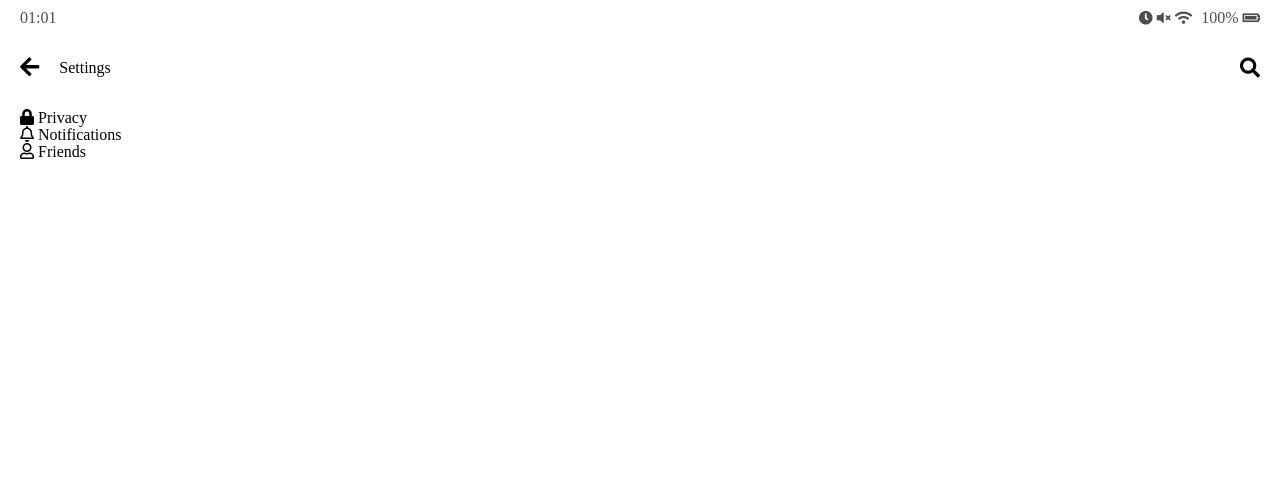
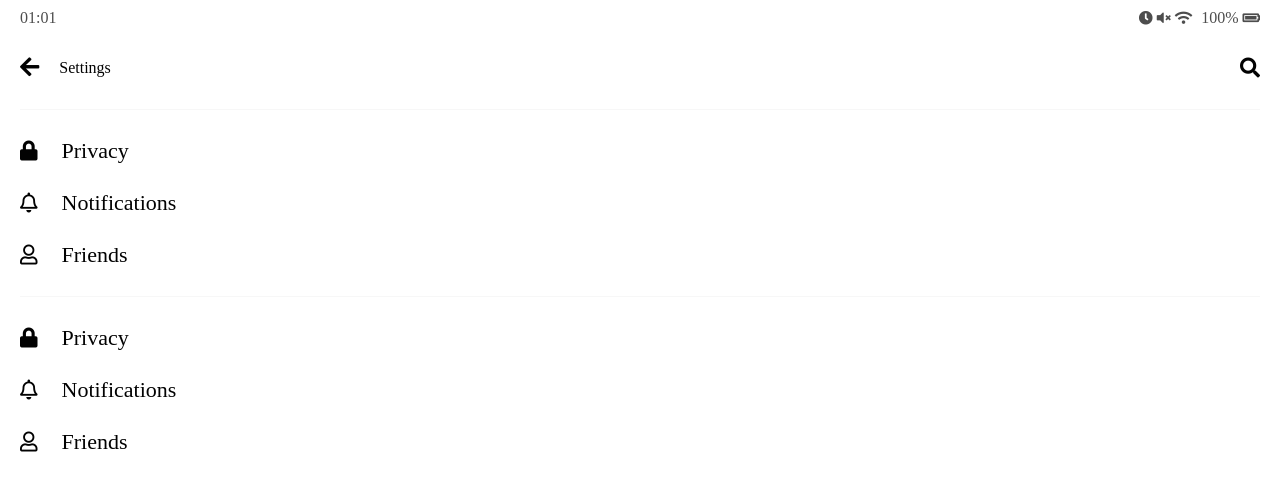
Before and after one commit to hyeonsuk/cloning, a plain HTML site: page kakao-clone/settings.html in a window 1280 px wide. Drawn offline with Linux system fonts and the light colour scheme.

Commit message:
2.11 강의 완료

```diff
--- /dev/null
+++ b/kakao-clone/css/settings.css
@@ -0,0 +1,23 @@
+.settings .settings__sections {
+    padding: 30px 0px;
+    border-top: 1px solid #f7f7f7;
+}
+
+.settings__setting .settings__icon{
+    font-size: 20px;
+    margin-right: 20px;
+    cursor: pointer;
+}
+
+.settings__setting .settings__title {
+    font-size: 22px;
+    font-weight: 300;
+}
+
+.settings .settings__setting {
+    margin-bottom: 30px;
+}
+
+.settings .settings__setting:last-child {
+    margin-bottom: 0;
+}
--- a/kakao-clone/css/styles.css
+++ b/kakao-clone/css/styles.css
@@ -1,4 +1,4 @@
-@import url('https://fonts.googleapis.com/css?family=Open+Sans:400,600&display=swap');
+@import url('https://fonts.googleapis.com/css?family=Open+Sans:300:400,600&display=swap');
 @import "reset.css";
 @import "status-bar.css";
 @import "header.css";
@@ -7,6 +7,7 @@
 @import "friends.css";
 @import "find.css";
 @import "more.css";
+@import "settings.css";
 
 * {
     box-sizing: border-box;
--- a/kakao-clone/settings.html
+++ b/kakao-clone/settings.html
@@ -38,7 +38,7 @@
         </div>
     </header>
     <main class="settings">
-        <section class="settings__section">
+        <section class="settings__sections">
             <ul class="settings__list">
                 <li class="settings__setting">
                     <span class="settings__icon"><i class="fas fa-lock"></i></span>
@@ -53,7 +53,23 @@
                     <span class="settings__title">Friends</span>
                 </li>
             </ul>
-    </section>
+        </section>
+        <section class="settings__sections">
+            <ul class="settings__list">
+                <li class="settings__setting">
+                    <span class="settings__icon"><i class="fas fa-lock"></i></span>
+                    <span class="settings__title">Privacy</span>
+                </li>
+                <li class="settings__setting">
+                    <span class="settings__icon"><i class="far fa-bell"></i></span>
+                    <span class="settings__title">Notifications</span>
+                </li>
+                <li class="settings__setting">
+                    <span class="settings__icon"><i class="far fa-user"></i></span>
+                    <span class="settings__title">Friends</span>
+                </li>
+            </ul>
+        </section>
     </main>
 </body>
 </html>
```
